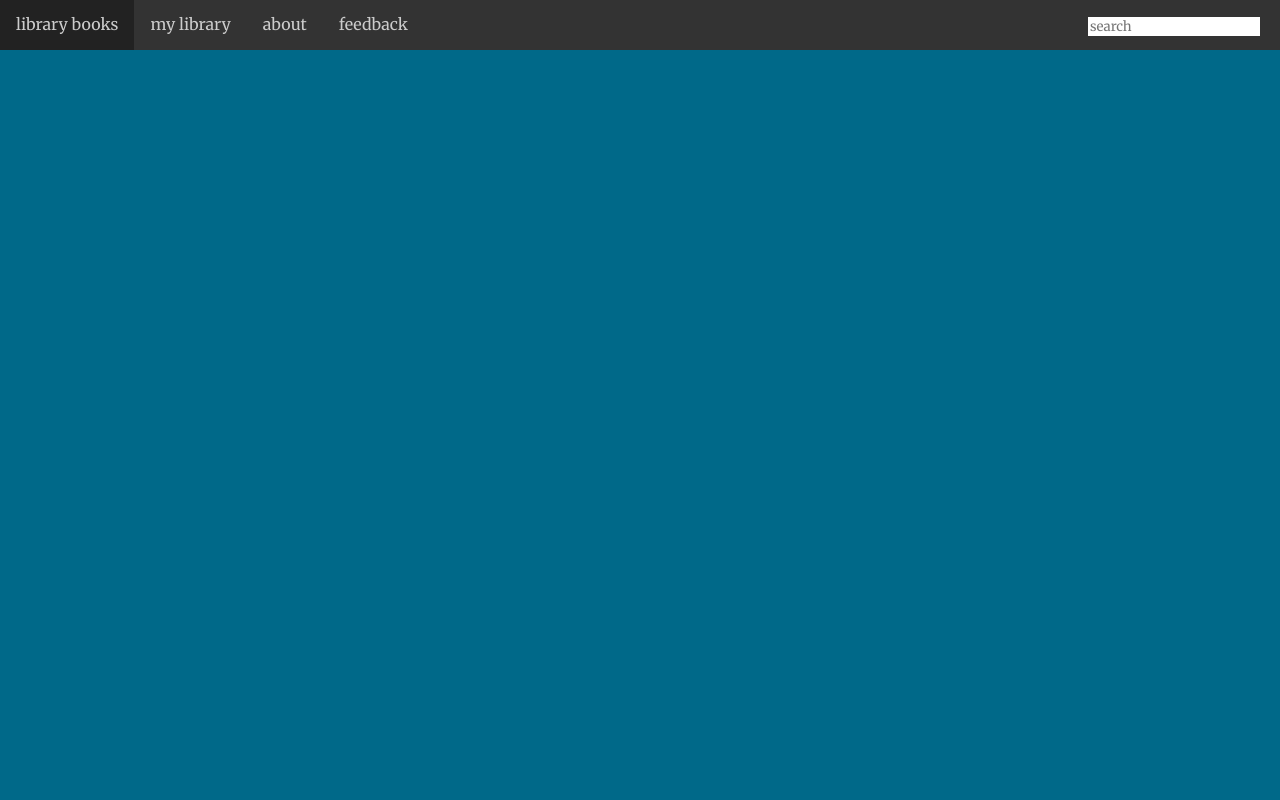
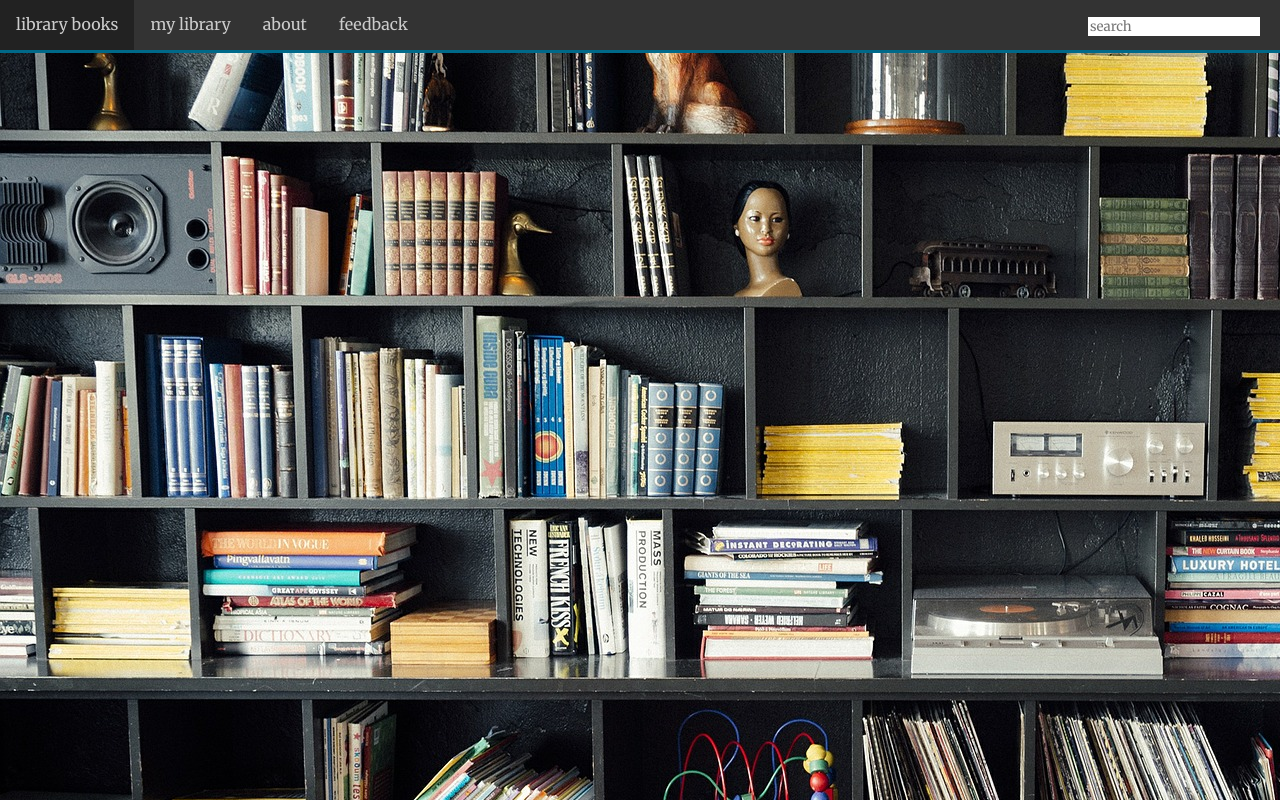
Before and after one commit to BrookJacob/CS396Project, a PHP site: page /library.html in a window 1280 px wide. Run offline with PHP 8.4, Linux system fonts and the light colour scheme.

Commit message:
added background to library to HTML removed search form

```diff
--- a/css/main.css
+++ b/css/main.css
@@ -53,9 +53,18 @@ body {
   height: 100vh;
   padding-top: 45vh;
 }
+.mylibrary {
+	background-image: url("../images/bookshelf.jpg");
+	background-attachment: fixed;
+	width: 100%;
+	height: 100%;
+}
+.search{
+	overflow: hidden;
+}
 .search-bar {
 	position:fixed;
-	top:17px;
+	top: 17px;
 	right:20px;
   font-family: "merriweather";
   border: none;
--- a/library.html
+++ b/library.html
@@ -12,10 +12,9 @@
                 <li class="menu-button"><a class="menu-button-link" href="library.html">about</a></li>
                 <li class="menu-button"><a class="menu-button-link" href="index.html#feedback">feedback</a></li>
             </ul>
-			<form class="search">
 				<input class="search-bar" type="text" name="search-bar" placeholder="search">
-			</form>
-
-        </div>
+     </div>
+	<div class="mylibrary">
+	</div>
     </body>
 </html>
```
